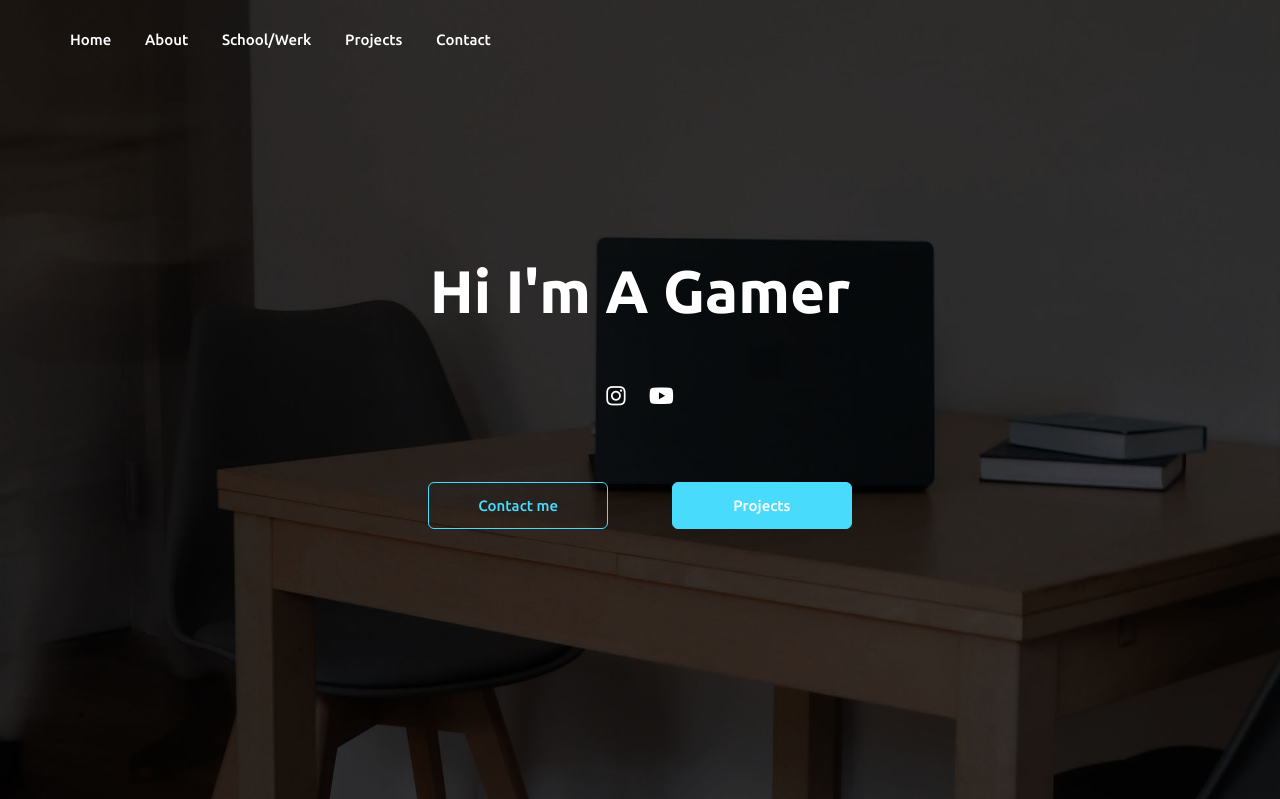
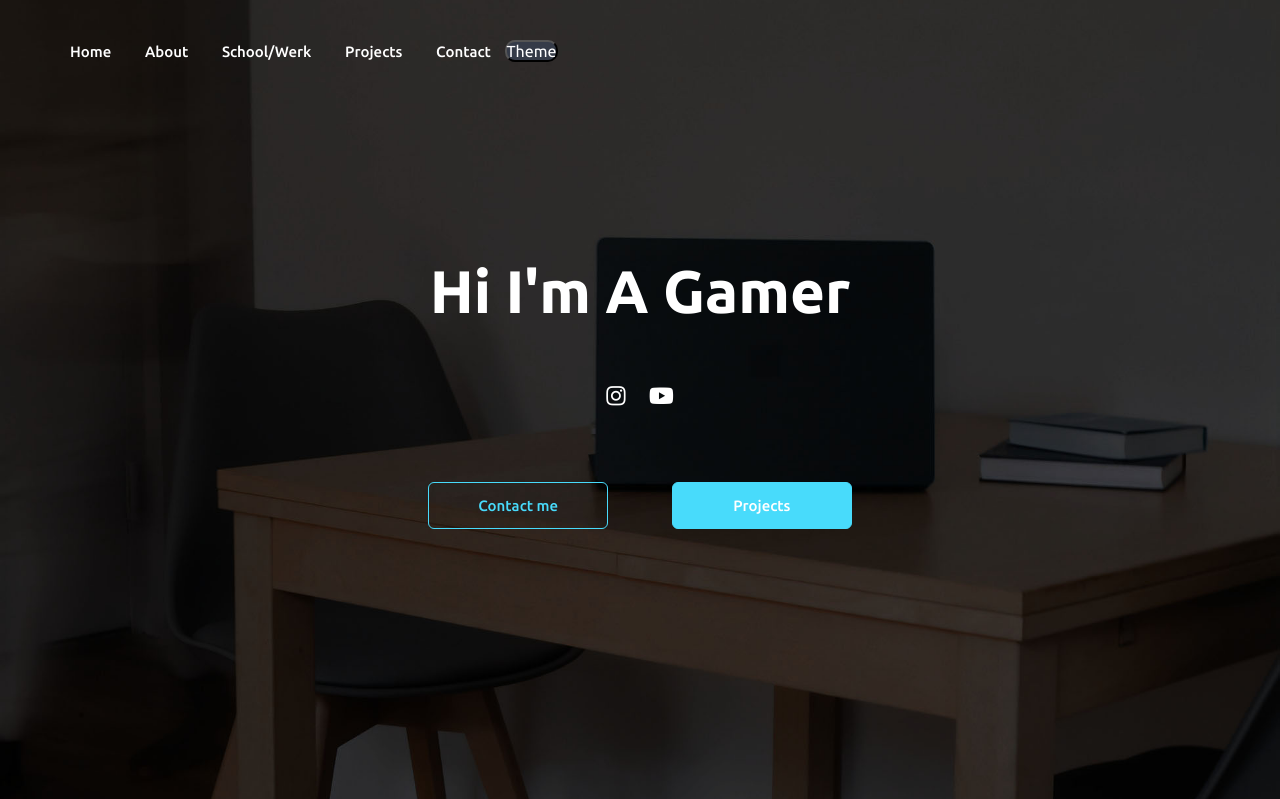
Before and after one commit to knimmi/knimmi.github.io, a PHP site: page / in a window 1280 px wide. Shown: the top 799 px of the page. Run offline with PHP 8.4, Linux system fonts and the light colour scheme; some libraries are stand-ins or nearby versions.

Commit message:
theme changer toegevoegd

```diff
--- a/css/style.css
+++ b/css/style.css
@@ -73,6 +73,15 @@ html{
   transition: .2s linear;
 }
 
+.theme-changer {
+  background-color: #353b48;
+  border-radius: 10px;
+  color: white;
+  margin: 10px;
+  text-align: center;
+  font-size: 16px;
+}
+
 .navbar-menu a:hover{
   color: #48dbfb !important;
 }
@@ -84,6 +93,10 @@ html{
 
 .sticky .navbar-menu a{
   color: #111;
+}
+
+.dark1{
+  background-color: #353b48;
 }
 
 .sticky .menu-toggler span{
--- a/index.html
+++ b/index.html
@@ -14,7 +14,7 @@
 </head>
 <body>
   <!-- Navbar -->
-  <nav class="navbar">
+  <nav class="navbar theme">
     <div class="inner-width">
       <button class="menu-toggler">
         <span></span>
@@ -27,6 +27,7 @@
         <a href="#school">School/Werk</a>
         <a href="#Projects">Projects</a>
         <a href="#contact">Contact</a>
+        <button class="theme-changer">Theme</button>
       </div>
     </div>
   </nav>
@@ -49,18 +50,18 @@
   </section>
 
   <!-- About -->
-  <section id="about">
-    <div class="inner-width">
+  <section id="about" class="theme">
+    <div class="inner-width theme">
       <h1 class="section-title">About</h1>
-      <div class="about-content">
+      <div class="about-content theme">
         <img src="images/peepoPooPoo.png" alt="" class="about-pic">
         <div class="about-text">
-          <h2>Hi! I'm Alex Immink</h2>
+          <h2 class="theme">Hi! I'm Alex Immink</h2>
           <h3>
             <span>Developer</span>
             <span>Gamer</span>
           </h3>
-          <p>
+          <p class="theme">
             Ik doe nu de opleiding Software Developer MBO op niveau 4
             Tot nu toe heb ik geleerd om in C#,HTML,css en javascript te schrijven.
             Ik heb deze opleiding gekozem omdat ik graag met computers werk en meer wil weten wat allemaal gebeurd dat de gebruiken zelf
@@ -106,7 +107,7 @@
   </section>
 
   <!-- School/Werk -->
-  <section id="school">
+  <section id="school" class="theme">
     <div class="inner-width">
       <h1 class="section-title">School & Werk</h1>
       <div class="time-line">
@@ -160,7 +161,7 @@
   </section>
 
   <!-- Contact -->
-  <section id="contact">
+  <section id="contact" class="theme">
     <div class="inner-width">
       <h1 class="section-title">Contact</h1>
       <div class="contact-info">
--- a/js/scripts.js
+++ b/js/scripts.js
@@ -17,4 +17,13 @@ $(document).ready(function(){
     $(".navbar-menu").toggleClass("active");
   });
 
+    //thema switcher
+  const button = document.querySelector(".theme-changer");
+  button.addEventListener("click", function(){
+    const elements = document.querySelectorAll(".theme");
+
+  for (let i = 0; i< elements.length; i++) {
+    const element= elements[i];
+    element.classList.toggle("dark1");
+}})
 });
```
